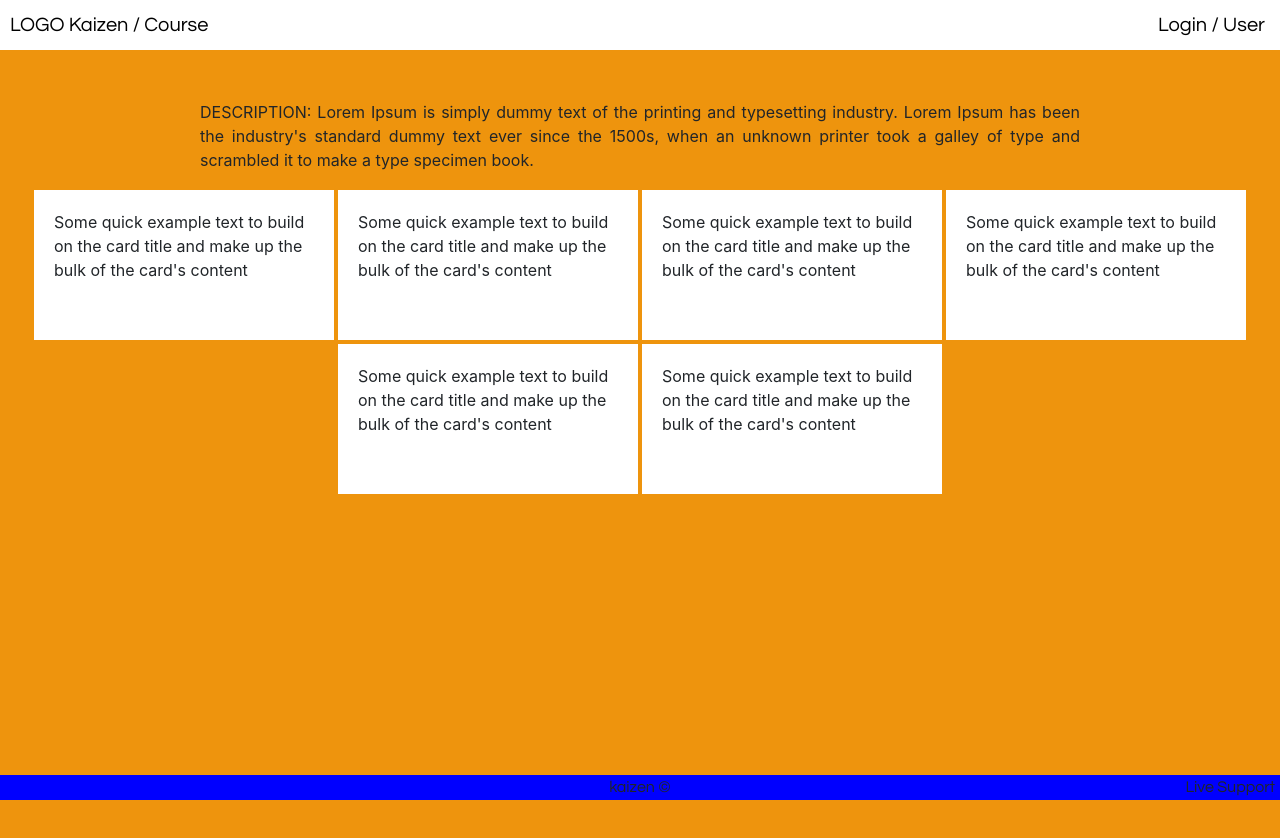
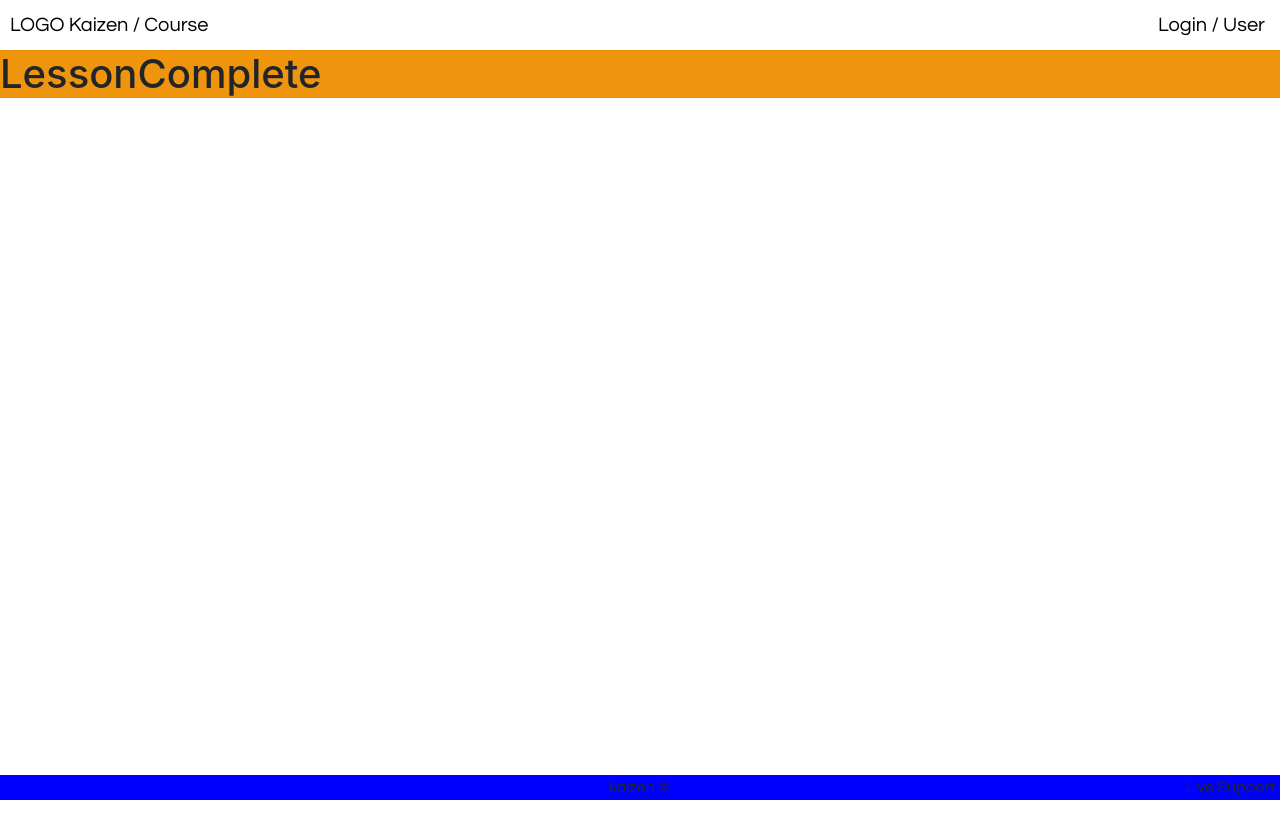
Before and after one commit to gglinoga/kaizen, a React (Create React App) app in the folder client/: page /LessonComplete in a window 1280 px wide. Shown: the top 838 px of the page. After the commit the page ends 800 px from the top, so only its background shows below. Built offline with nearby package versions, Linux system fonts and the light colour scheme.

Commit message:
routes and pages

```diff
--- a/client/src/App.js
+++ b/client/src/App.js
@@ -1,11 +1,12 @@
 import React from 'react';
+import { BrowserRouter as Router, Route } from "react-router-dom";
 import Navbar from './components/Navbar/Navbar.js';
-import Description from './components/Description/Description.js';
 import Footer from './components/Footer/Footer.js';
-import Lessons from './components/Lessons/Lessons';
+import Home from '../src/components/pages/Home.js';
+import Lesson from '../src/components/pages/Lesson.js';
+import LessonComplete from '../src/components/pages/LessonComplete.js'
+import User from '../src/components/pages/User.js'
 
-
-let puppies = './images/puppies.jpeg';
 
 const style = {
   backgroundColor: "#ee940d",
@@ -14,14 +15,16 @@ const style = {
 
 function App() {
   return (
+    <Router>
     <div style={style}>
       <Navbar/>
-      <Description/>
-      <Lessons
-        name
-        />
+      <Route exact path="/" component={Home}/>
+      <Route exact path="/Lesson" component={Lesson}/>
+      <Route exact path="/LessonComplete" component={LessonComplete}/>
+      <Route exact path="/User" component={User}/>
       <Footer/>
     </div>
+    </Router>
   );
 }
 
--- a/client/src/components/pages/Home.js
+++ b/client/src/components/pages/Home.js
@@ -1 +1,15 @@
 import React from "react";
+import Course from "../Course/Course.js";
+
+function Home () {
+    return (
+        <div>
+        <p>DESCRIPTION: Lorem Ipsum is simply dummy text of the printing and typesetting industry. Lorem Ipsum has been the industry's standard dummy text ever since the 1500s, when an unknown printer took a galley of type and scrambled it to make a type specimen book. </p>
+        <Course
+            course
+        />
+        </div>
+    )
+}
+
+export default Home;
--- a/client/src/components/pages/Lesson.js
+++ b/client/src/components/pages/Lesson.js
@@ -1 +1,9 @@
 import React from "react";
+
+function Lesson () {
+    return (
+        <h1>Lesson</h1>
+    )
+}
+
+export default Lesson;
--- a/client/src/components/pages/LessonComplete.js
+++ b/client/src/components/pages/LessonComplete.js
@@ -1 +1,9 @@
 import React from "react";
+
+function LessonComplete () {
+    return (
+        <h1>LessonComplete</h1>
+    )
+}
+
+export default LessonComplete;
--- a/client/src/components/pages/User.js
+++ b/client/src/components/pages/User.js
@@ -1 +1,9 @@
 import React from "react";
+
+function User () {
+    return (
+        <h1>User</h1>
+    )
+}
+
+export default User;
```
